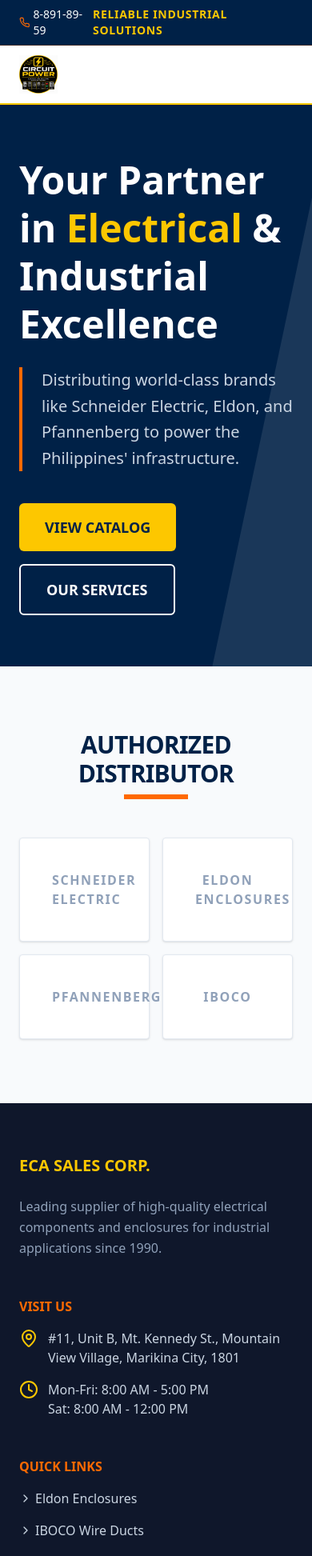
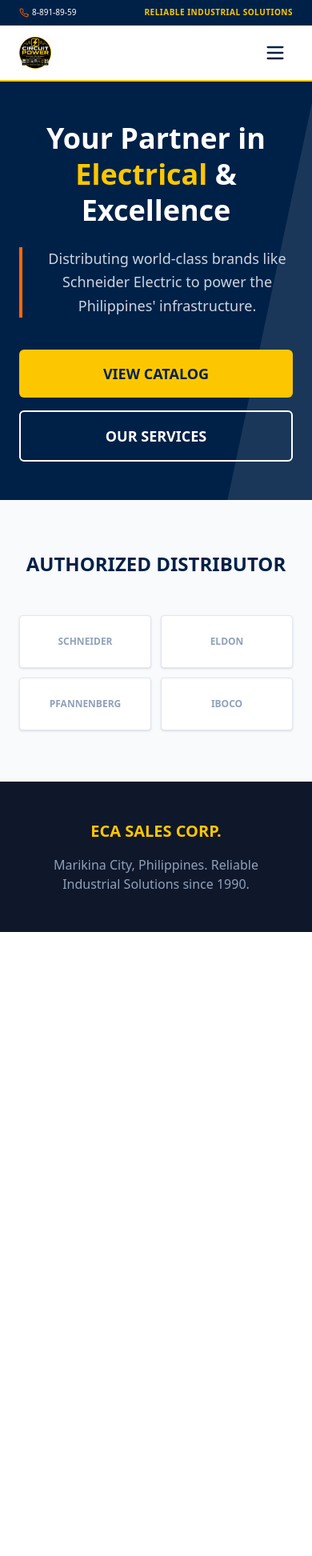
Before and after one commit to ramdac17/eca-web, a React (Vite) app: page / in a window 390 px wide. Shown: the top 1945 px of the page at 80% size. After the commit the page ends 1165 px from the top, so only its background shows below. Built offline with nearby package versions, Linux system fonts and the light colour scheme.

Commit message:
CHORE: Updated color themes

```diff
--- a/src/App.jsx
+++ b/src/App.jsx
@@ -1,13 +1,20 @@
 import React, { useState } from "react";
-import { Phone, Mail, MapPin, Clock, ChevronRight } from "lucide-react";
+import {
+  Phone,
+  Mail,
+  MapPin,
+  Clock,
+  ChevronRight,
+  Menu,
+  X,
+} from "lucide-react";
 // Import the logo from your assets folder
 import ecaLogo from "./assets/ecaLogoV3.jpg";
 
 const App = () => {
-  // State to toggle between themes
   const [theme, setTheme] = useState("blue");
+  const [isMenuOpen, setIsMenuOpen] = useState(false);
 
-  // Dynamic Color Mapping
   const colors = {
     blue: {
       primary: "bg-[#002147]",
@@ -33,18 +40,20 @@
 
   const active = colors[theme];
 
+  const toggleMenu = () => setIsMenuOpen(!isMenuOpen);
+
   return (
-    <div className="min-h-screen bg-white font-sans text-slate-900">
-      {/* Top Bar */}
+    <div className="min-h-screen bg-white font-sans text-slate-900 overflow-x-hidden">
+      {/* Top Bar - Hidden on very small screens for cleanliness */}
       <div
-        className={`${active.primary} text-white py-2 px-6 text-sm flex justify-between items-center border-b border-orange-500/30`}
+        className={`${active.primary} text-white py-2 px-6 text-[10px] md:text-sm flex justify-between items-center border-b border-orange-500/30 transition-colors duration-500`}
       >
-        <div className="flex gap-4">
+        <div className="flex gap-3 md:gap-4">
           <span className="flex items-center gap-1">
-            <Phone size={14} className="text-orange-500" /> 8-891-89-59
+            <Phone size={12} className="text-orange-500" /> 8-891-89-59
           </span>
-          <span className="hidden md:flex items-center gap-1">
-            <Mail size={14} className="text-orange-500" /> sales@ecasales.com
+          <span className="hidden sm:flex items-center gap-1">
+            <Mail size={12} className="text-orange-500" /> sales@ecasales.com
           </span>
         </div>
         <div className={`${active.accent} font-bold uppercase tracking-wider`}>
@@ -54,24 +63,22 @@
 
       {/* Navigation */}
       <nav
-        className={`sticky top-0 z-50 bg-white/95 backdrop-blur shadow-sm border-b-2 ${active.border}`}
+        className={`sticky top-0 z-50 bg-white/95 backdrop-blur shadow-sm border-b-2 ${active.border} transition-colors duration-500`}
       >
         <div className="container mx-auto px-6 py-3 flex justify-between items-center">
           <div className="flex items-center">
             <img
               src={ecaLogo}
               alt="ECA Sales Corporation"
-              className="h-12 w-auto object-contain"
+              className="h-10 md:h-12 w-auto object-contain"
             />
           </div>
 
-          {/* Links + Theme Switcher */}
+          {/* Desktop Links */}
           <div className="hidden md:flex items-center space-x-8 font-bold text-slate-700">
             <a href="#" className="hover:text-orange-600 transition">
               Home
             </a>
-
-            {/* Theme Toggle Links */}
             <div className="flex items-center bg-slate-100 rounded-full p-1 px-3 gap-4 border border-slate-200">
               <button
                 onClick={() => setTheme("blue")}
@@ -86,87 +93,153 @@
                 Choco
               </button>
             </div>
-
             <a href="#" className="hover:text-orange-600 transition">
               Brands
             </a>
-            <button className="bg-orange-600 text-white px-5 py-2 rounded shadow-md hover:bg-orange-700 transition cursor-pointer">
+            <button className="bg-orange-600 text-white px-5 py-2 rounded shadow-md hover:bg-orange-700 transition">
               Get Quote
             </button>
+          </div>
+
+          {/* Mobile Menu Button */}
+          <div className="md:hidden flex items-center">
+            <button
+              onClick={toggleMenu}
+              className={`${active.primaryText} p-2`}
+            >
+              {isMenuOpen ? <X size={28} /> : <Menu size={28} />}
+            </button>
+          </div>
+        </div>
+
+        {/* Mobile Drawer */}
+        <div
+          className={`fixed inset-0 z-40 transform ${isMenuOpen ? "translate-x-0" : "translate-x-full"} transition-transform duration-300 ease-in-out md:hidden`}
+        >
+          <div
+            className="absolute inset-0 bg-black/50"
+            onClick={toggleMenu}
+          ></div>
+          <div className="absolute right-0 top-0 h-full w-3/4 max-w-sm bg-white shadow-xl p-8 flex flex-col">
+            <div className="flex justify-end mb-8">
+              <button onClick={toggleMenu}>
+                <X size={32} className="text-slate-400" />
+              </button>
+            </div>
+
+            <div className="flex flex-col space-y-6 font-bold text-xl text-slate-800">
+              <p className="text-xs uppercase text-slate-400 tracking-widest mb-2">
+                Switch Theme
+              </p>
+              <div className="flex items-center bg-slate-100 rounded-xl p-2 w-full justify-around border border-slate-200">
+                <button
+                  onClick={() => {
+                    setTheme("blue");
+                    setIsMenuOpen(false);
+                  }}
+                  className={`flex-1 py-2 rounded-lg transition ${theme === "blue" ? "bg-blue-800 text-white shadow-md" : "text-slate-400"}`}
+                >
+                  Blue
+                </button>
+                <button
+                  onClick={() => {
+                    setTheme("choco");
+                    setIsMenuOpen(false);
+                  }}
+                  className={`flex-1 py-2 rounded-lg transition ${theme === "choco" ? "bg-[#3d2b1f] text-white shadow-md" : "text-slate-400"}`}
+                >
+                  Choco
+                </button>
+              </div>
+
+              <div className="h-px bg-slate-100 my-4"></div>
+
+              <a
+                href="#"
+                onClick={toggleMenu}
+                className="hover:text-orange-600"
+              >
+                Home
+              </a>
+              <a
+                href="#"
+                onClick={toggleMenu}
+                className="hover:text-orange-600"
+              >
+                Brands
+              </a>
+              <a
+                href="#"
+                onClick={toggleMenu}
+                className="hover:text-orange-600"
+              >
+                Products
+              </a>
+              <button className="bg-orange-600 text-white w-full py-4 rounded-lg shadow-lg mt-4">
+                Get Quote
+              </button>
+            </div>
           </div>
         </div>
       </nav>
 
       {/* Hero Section */}
       <header
-        className={`relative py-16 md:py-24 ${active.primary} transition-colors duration-500 overflow-hidden`}
+        className={`relative py-12 md:py-24 ${active.primary} transition-colors duration-500 overflow-hidden`}
       >
         <div className="absolute top-0 right-0 w-1/3 h-full bg-white/10 -skew-x-12 transform translate-x-20" />
-
-        <div className="container mx-auto px-6 relative z-10">
+        <div className="container mx-auto px-6 relative z-10 text-center lg:text-left">
           <div className="grid grid-cols-1 lg:grid-cols-2 gap-12 items-center">
             <div className="max-w-3xl">
-              <h1 className="text-5xl md:text-7xl font-extrabold text-white leading-tight mb-6">
+              <h1 className="text-4xl md:text-7xl font-extrabold text-white leading-tight mb-6">
                 Your Partner in{" "}
-                <span className={active.accent}>Electrical</span> & Industrial
-                Excellence
+                <span className={active.accent}>Electrical</span> & Excellence
               </h1>
-              <p className="text-xl text-slate-300 mb-10 leading-relaxed border-l-4 border-orange-500 pl-6">
-                Distributing world-class brands like Schneider Electric, Eldon,
-                and Pfannenberg to power the Philippines' infrastructure.
+              <p className="text-lg md:text-xl text-slate-300 mb-10 leading-relaxed border-l-4 border-orange-500 pl-6 mx-auto lg:mx-0 max-w-md md:max-w-none">
+                Distributing world-class brands like Schneider Electric to power
+                the Philippines' infrastructure.
               </p>
-              <div className="flex flex-wrap gap-4">
+              <div className="flex flex-col sm:flex-row justify-center lg:justify-start gap-4">
                 <button
-                  className={`${active.button} ${active.primaryText} px-8 py-4 rounded-md font-black text-lg ${active.accentHover} transition transform hover:-translate-y-1 cursor-pointer`}
+                  className={`${active.button} ${active.primaryText} px-8 py-4 rounded-md font-black text-lg ${active.accentHover} transition transform hover:-translate-y-1`}
                 >
                   VIEW CATALOG
                 </button>
-                <button className="border-2 border-white text-white px-8 py-4 rounded-md font-bold text-lg hover:bg-white/10 transition cursor-pointer">
+                <button className="border-2 border-white text-white px-8 py-4 rounded-md font-bold text-lg hover:bg-white/10 transition">
                   OUR SERVICES
                 </button>
               </div>
             </div>
 
             <div className="hidden lg:flex justify-center items-center">
-              <div className="w-full max-w-md h-100 bg-white rounded-2xl flex items-center justify-center overflow-hidden shadow-2xl relative group">
+              <div className="w-full max-w-md h-100 bg-white rounded-2xl flex items-center justify-center overflow-hidden shadow-2xl relative">
                 <img
                   src={ecaLogo}
-                  alt="ECA Sales Corporation Logo"
-                  className="w-full h-full object-contain p-8 group-hover:scale-105 transition-transform duration-500"
+                  alt="ECA"
+                  className="w-full h-full object-contain p-8"
                 />
-                <div
-                  className={`absolute inset-0 ${active.heroOverlay} group-hover:bg-transparent transition-colors`}
-                />
+                <div className={`absolute inset-0 ${active.heroOverlay}`} />
               </div>
             </div>
           </div>
         </div>
       </header>
 
-      {/* Partner Brands Grid */}
-      <section className="py-20 bg-slate-50">
+      {/* Brand Grid Snippet */}
+      <section className="py-16 bg-slate-50">
         <div className="container mx-auto px-6 text-center">
           <h2
-            className={`${active.primaryText} text-3xl font-black mb-2 uppercase tracking-tight`}
+            className={`${active.primaryText} text-2xl md:text-3xl font-black mb-12 uppercase`}
           >
             Authorized Distributor
           </h2>
-          <div className="w-20 h-1.5 bg-orange-500 mx-auto mb-12"></div>
-
-          <div className="grid grid-cols-2 md:grid-cols-4 gap-4">
-            {[
-              "Schneider Electric",
-              "Eldon Enclosures",
-              "Pfannenberg",
-              "IBOCO",
-            ].map((brand) => (
+          <div className="grid grid-cols-2 md:grid-cols-4 gap-3">
+            {["Schneider", "Eldon", "Pfannenberg", "IBOCO"].map((brand) => (
               <div
                 key={brand}
-                className="bg-white p-10 border border-slate-200 hover:border-orange-500 transition group shadow-sm rounded-sm"
+                className="bg-white p-6 md:p-10 border border-slate-200 rounded shadow-sm"
               >
-                <p
-                  className={`text-slate-400 group-hover:${active.primaryText} font-bold transition uppercase tracking-widest`}
-                >
+                <p className="text-slate-400 font-bold uppercase text-xs md:text-base">
                   {brand}
                 </p>
               </div>
@@ -175,58 +248,18 @@
         </div>
       </section>
 
-      {/* Contact Footer */}
+      {/* Footer (Simplified for brevity, similar to your existing code) */}
       <footer
-        className={`${theme === "blue" ? "bg-slate-900" : "bg-[#2a1d15]"} text-white py-16 transition-colors duration-500`}
+        className={`${theme === "blue" ? "bg-slate-900" : "bg-[#2a1d15]"} text-white py-12 transition-colors duration-500`}
       >
-        <div className="container mx-auto px-6 grid md:grid-cols-3 gap-12">
-          <div>
-            <h3 className={`${active.accent} font-black text-xl mb-6`}>
-              ECA SALES CORP.
-            </h3>
-            <p className="text-slate-400 leading-relaxed">
-              Leading supplier of high-quality electrical components and
-              enclosures for industrial applications since 1990.
-            </p>
-          </div>
-          <div className="space-y-4">
-            <h4 className="font-bold text-orange-500 uppercase mb-4">
-              Visit Us
-            </h4>
-            <div className="flex gap-3 text-slate-300">
-              <MapPin className={`shrink-0 ${active.accent}`} />
-              <p>
-                #11, Unit B, Mt. Kennedy St., Mountain View Village, Marikina
-                City, 1801
-              </p>
-            </div>
-            <div className="flex gap-3 text-slate-300">
-              <Clock className={`shrink-0 ${active.accent}`} />
-              <p>
-                Mon-Fri: 8:00 AM - 5:00 PM
-                <br />
-                Sat: 8:00 AM - 12:00 PM
-              </p>
-            </div>
-          </div>
-          <div className="space-y-4 text-slate-300">
-            <h4 className="font-bold text-orange-500 uppercase mb-4">
-              Quick Links
-            </h4>
-            {[
-              "Eldon Enclosures",
-              "IBOCO Wire Ducts",
-              "Pfannenberg Cooling",
-            ].map((link) => (
-              <a
-                key={link}
-                href="#"
-                className={`flex ${active.accentHover.replace("bg", "text")} items-center gap-1 transition`}
-              >
-                <ChevronRight size={16} /> {link}
-              </a>
-            ))}
-          </div>
+        <div className="container mx-auto px-6 text-center md:text-left">
+          <h3 className={`${active.accent} font-black text-xl mb-4`}>
+            ECA SALES CORP.
+          </h3>
+          <p className="text-slate-400 max-w-xs mx-auto md:mx-0">
+            Marikina City, Philippines. Reliable Industrial Solutions since
+            1990.
+          </p>
         </div>
       </footer>
     </div>
```
